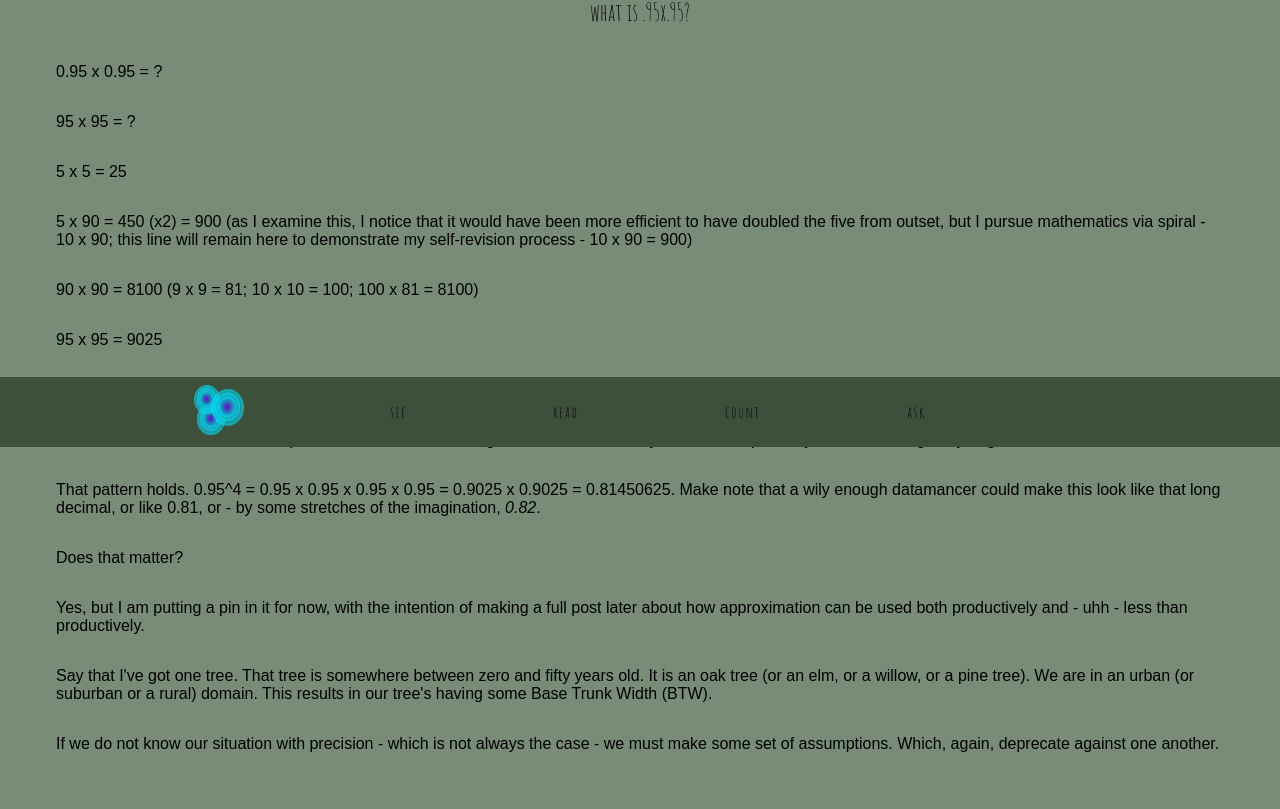
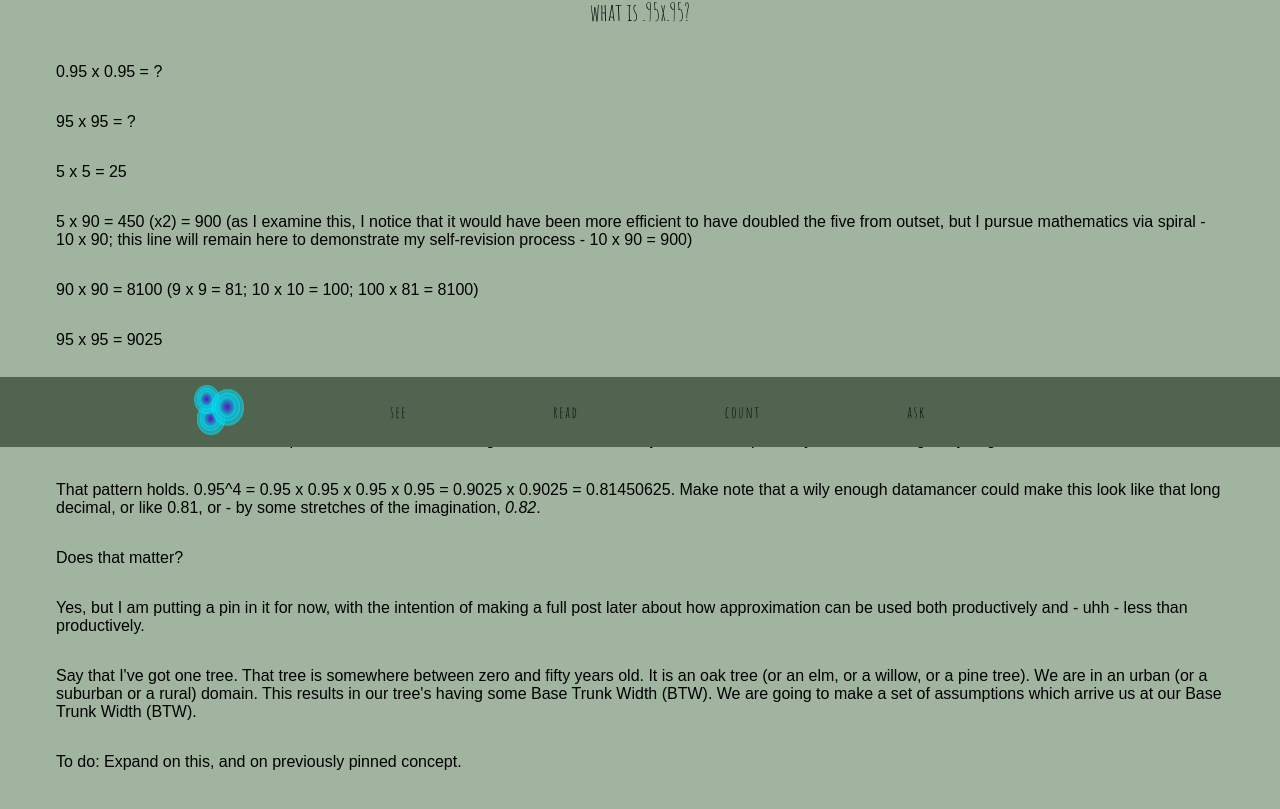
Before and after one commit to YouGuavas/patripples, a Next.js app: page /count in a window 1280 px wide. Shown: the part 353-1162 px from the top of the page. Built offline with nearby package versions, Linux system fonts and the light colour scheme; a web font is replaced by a local one.

Commit message:
Update content

```diff
--- a/app/count/page.tsx
+++ b/app/count/page.tsx
@@ -73,13 +73,13 @@ export default function Home() {
 			<p className={`paragraph width-full block left-align`}>
 				Say that I&apos;ve got one tree. That tree is somewhere between zero and
 				fifty years old. It is an oak tree (or an elm, or a willow, or a pine
-				tree). We are in an urban (or suburban or a rural) domain. This results
-				in our tree&apos;s having some Base Trunk Width (BTW).
+				tree). We are in an urban (or a suburban or a rural) domain. This
+				results in our tree&apos;s having some Base Trunk Width (BTW). We are
+				going to make a set of assumptions which arrive us at our Base Trunk
+				Width (BTW).
 			</p>
 			<p className={`paragraph width-full block left-align`}>
-				If we do not know our situation with precision - which is not always the
-				case - we must make some set of assumptions. Which, again, deprecate
-				against one another.
+				To do: Expand on this, and on previously pinned concept.
 			</p>
 		</main>
 	);
--- a/app/globals.css
+++ b/app/globals.css
@@ -16,8 +16,8 @@
 	--color-1: rgb(240, 250, 240);
 	--color-2: black;
 	--color-3: rgb(100, 150, 100);
-	--color-4: rgb(60, 80, 60);
-	--color-5: rgb(120, 140, 120);
+	--color-4: rgb(80, 100, 80);
+	--color-5: rgb(160, 180, 160);
 	--color-6: rgb(130, 145, 130);
 
 	--style-font-1: 'Amatic SC', 'Oswald', 'Patrick Hand', serif;
```
Also changed, not shown: app/page.tsx (+2 -7 lines).
